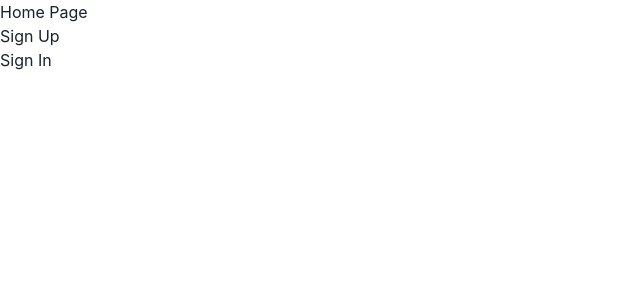
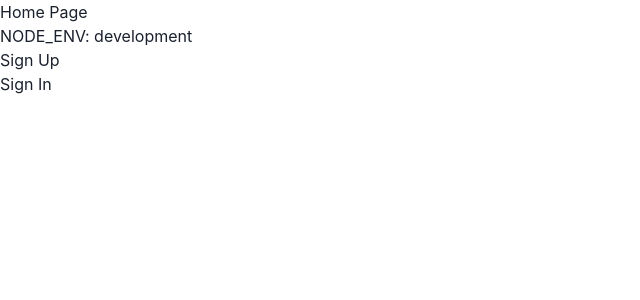
Before and after one commit to DjNekit/chat-next-frontend, a Next.js app: page / in a window 1280 px wide. Shown: the top 300 px of the page, without its empty margins (0-640 px from the left). Built offline with nearby package versions, Linux system fonts and the light colour scheme; no server answers.

Commit message:
check NODE_ENV

```diff
--- a/src/pages/index.tsx
+++ b/src/pages/index.tsx
@@ -27,6 +27,7 @@ export default function Home() {
       </Head>
       <main>
         <h1>Home Page</h1>
+        <h2>NODE_ENV: {process.env.NODE_ENV}</h2>
         <div>
           {user ?
             <>
```
